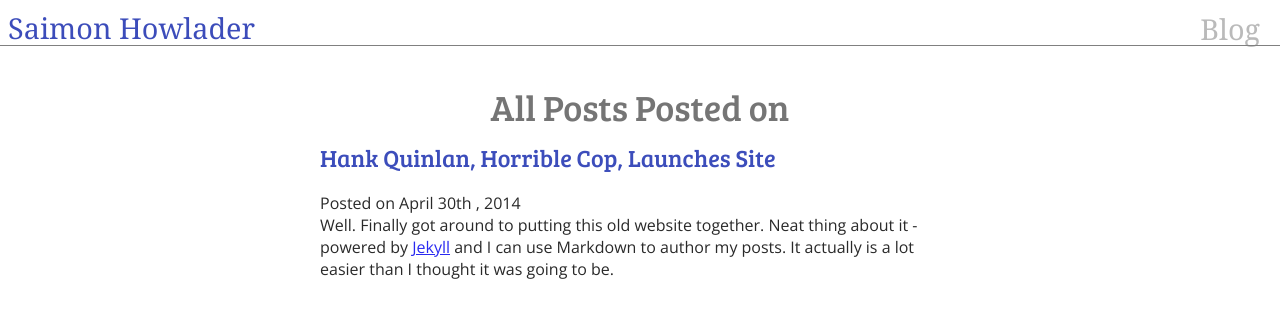
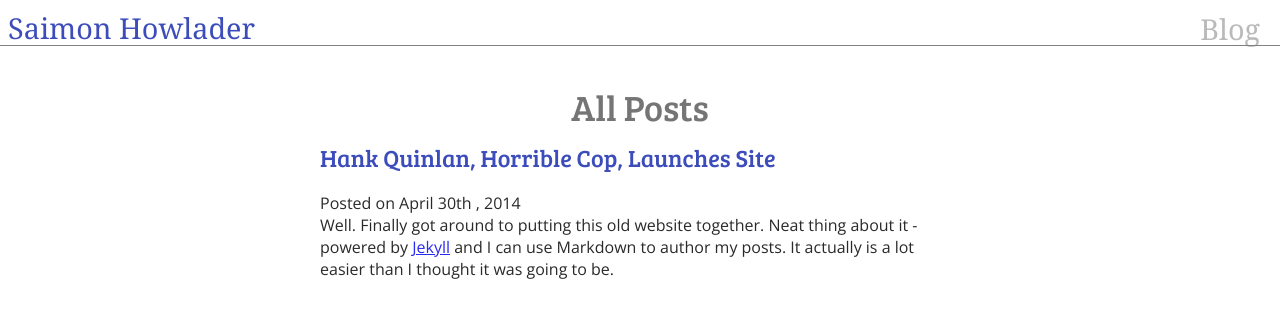
Before and after one commit to saimonhowlader/saimonhowlader.github.io, a Jekyll site: the page built from blog/index.html, in a window 1280 px wide. Shown: the top 318 px of the page. Built offline with Jekyll 4.4.1, drawn with Linux system fonts in a browser that asks for light colours.

Commit message:
Update index.html

```diff
--- a/blog/index.html
+++ b/blog/index.html
@@ -2,7 +2,7 @@
 layout: default
 title: Saimon Howlader's Blog
 ---
-	<h1 class="blog-home">All Posts Posted on</h1>
+	<h1 class="blog-home">All Posts</h1>
 	<div class="excerpts-list">
 		{% for post in site.posts %}
 	    		<h2 class="excerpt-title-permalink"><a href="{{ post.url }}" title="{{ post.title }}">{{ post.title }}</a></h2>
```
